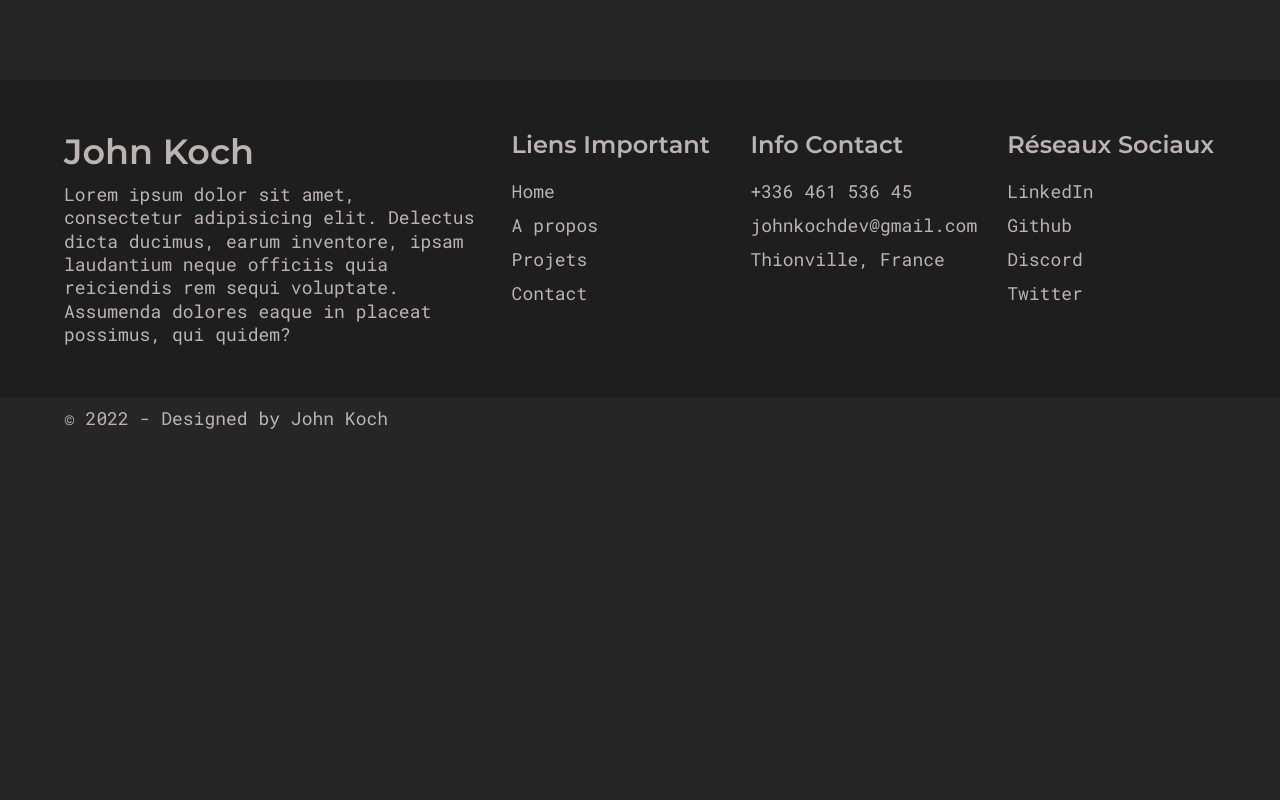
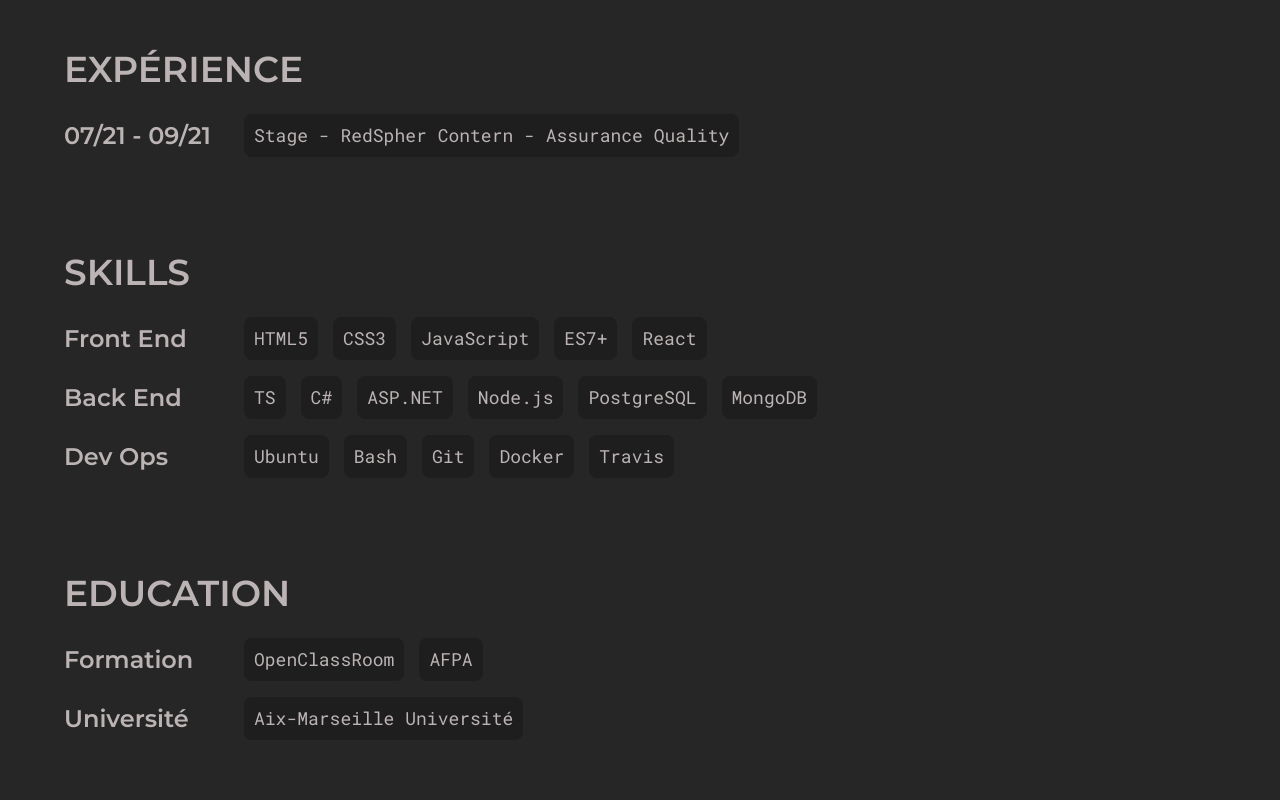
Before and after one commit to Sundaday/portfolio, a React (Create React App) app: page /About in a window 1280 px wide. Shown: the part 920-1720 px from the top of the page. Before the commit the page ends 1360 px from the top, so only its background shows below. Built offline with nearby package versions, Linux system fonts and the light colour scheme; the HTML template or start-up script is replaced by a standard one.

Commit message:
fixing css

```diff
--- a/src/pages/About.js
+++ b/src/pages/About.js
@@ -4,6 +4,7 @@ import PText from '../components/PText';
 import Button from '../components/Button';
 import AboutImg from '../assets/images/about-page-img.png';
 import AboutInfoItem from '../components/AboutInfoItem';
+import ContactBanner from '../components/ContactBanner';
 
 const AboutPageStyles = styled.div`
   padding: 20rem 0 10rem 0;
@@ -44,6 +45,32 @@ const AboutPageStyles = styled.div`
       border-radius: 1.6rem;
     }
   }
+  .about__info__items {
+    margin-top: 15rem;
+  }
+  .about__info__item {
+    margin-bottom: 10rem;
+  }
+  .about__info__heading {
+    font-size: 3.6rem;
+    text-transform: uppercase;
+  }
+  @media only screen and (max-width: 768px) {
+    padding: 10rem;
+    .top-section {
+      flex-direction: column;
+      gap: 5rem;
+    }
+    .about__subheading {
+      font-size: 1.8rem;
+    }
+    .about__heading {
+      font-size: 2.8rem;
+    }
+    .about__info__heading {
+      font-size: 3rem;
+    }
+  }
 `;
 
 export default function About() {
@@ -53,9 +80,9 @@ export default function About() {
         <div className="top-section">
           <div className="left">
             <p className="about__subheading">
-              Salut, <span>Je suis Jonathan !</span>
+              Salut, Je suis <span>Jonathan</span>!
             </p>
-            <h2 className="about__heading">PROGRAMMEUR</h2>
+            <h2 className="about__heading">DEV</h2>
             <div className="about__info">
               <PText>
                 Lorem ipsum dolor sit amet, consectetur adipisicing elit.
@@ -72,11 +99,48 @@ export default function About() {
         </div>
         <div className="about__info__items">
           <div className="about__info__item">
-            <h1 className="about__info___heading">Education</h1>
-            <AboutInfoItem title="Education" />
+            <h1 className="about__info__heading">Expérience</h1>
+            <AboutInfoItem
+              title="07/21 - 09/21"
+              items={['Stage - RedSpher Contern - Assurance Quality']}
+            />
+          </div>
+          <div className="about__info__item">
+            <h1 className="about__info__heading">Skills</h1>
+            <AboutInfoItem
+              title="Front End"
+              items={['HTML5', 'CSS3', 'JavaScript', 'ES7+', 'React']}
+            />
+            <AboutInfoItem
+              title="Back End"
+              items={[
+                'TS',
+                'C#',
+                'ASP.NET',
+                'Node.js',
+                'PostgreSQL',
+                'MongoDB',
+              ]}
+            />
+            <AboutInfoItem
+              title="Dev Ops"
+              items={['Ubuntu', 'Bash', 'Git', 'Docker', 'Travis']}
+            />
+          </div>
+          <div className="about__info__item">
+            <h1 className="about__info__heading">Education</h1>
+            <AboutInfoItem
+              title="Formation"
+              items={['OpenClassRoom', 'AFPA']}
+            />
+            <AboutInfoItem
+              title="Université"
+              items={['Aix-Marseille Université']}
+            />
           </div>
         </div>
       </div>
+      <ContactBanner />
     </AboutPageStyles>
   );
 }
```
